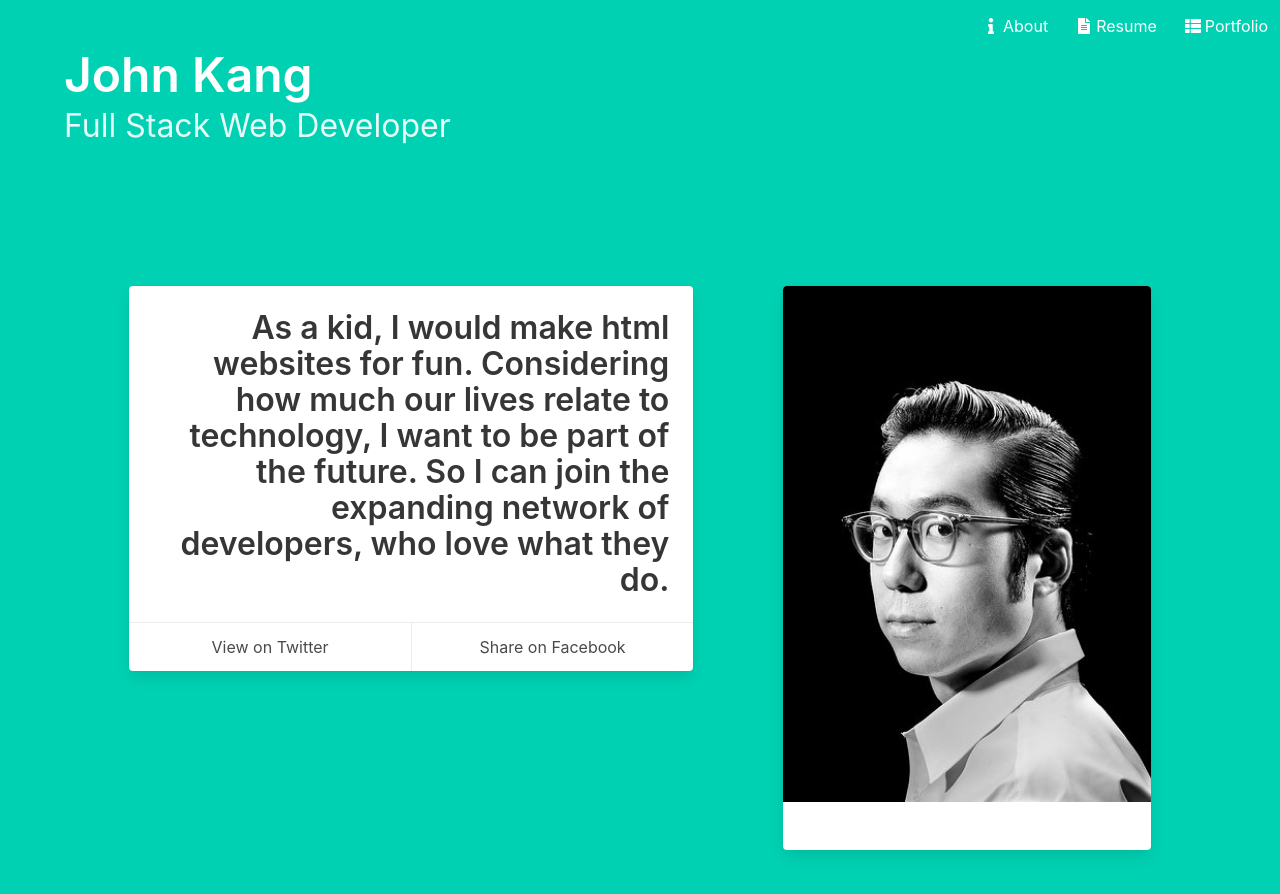
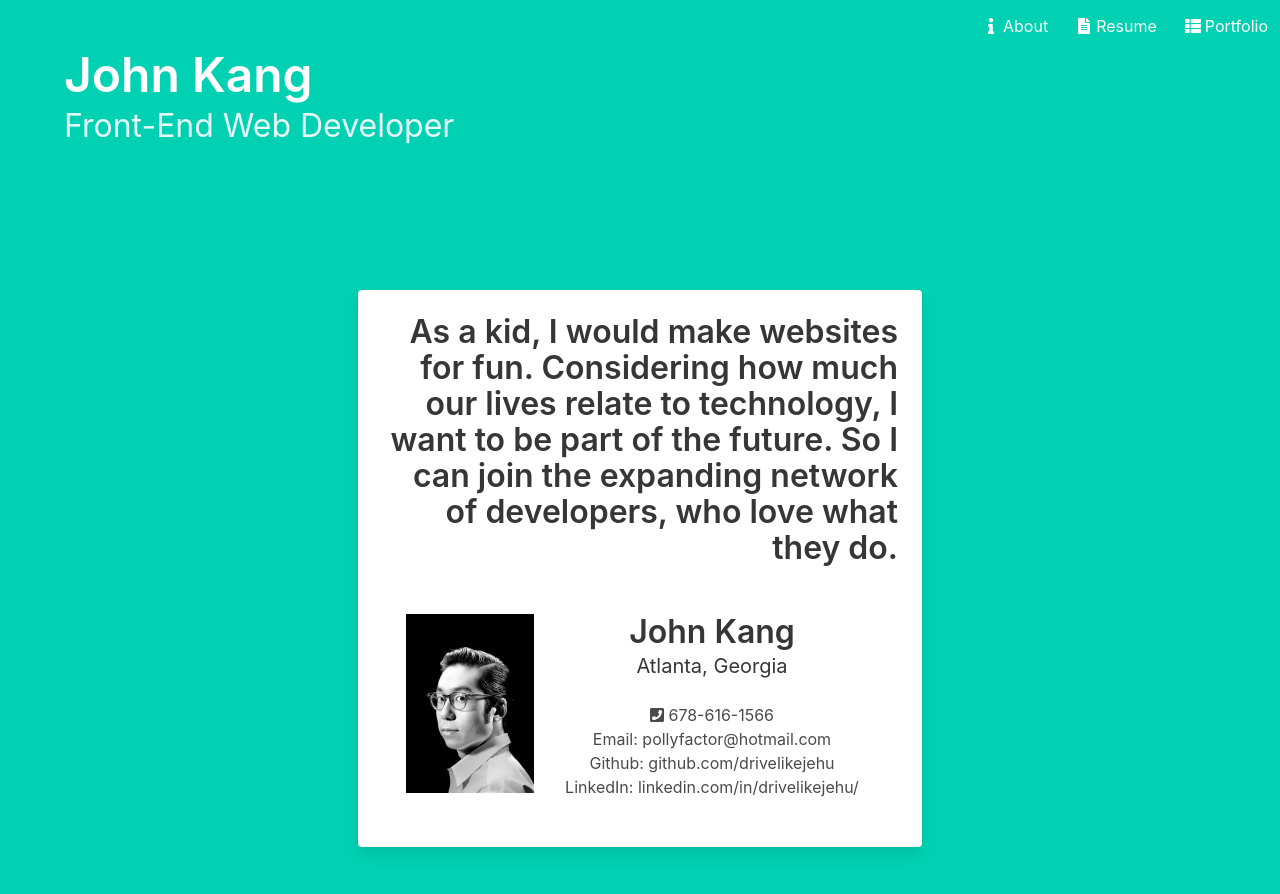
Before and after one commit to drivelikejehu/jkang-portfolio, a React (Create React App) app in the folder client/: page / in a window 1280 px wide. Shown: the top 894 px of the page. Built offline with nearby package versions, Linux system fonts and the light colour scheme.

Commit message:
changed About page layout

```diff
--- a/client/src/components/Shared/Navbar.jsx
+++ b/client/src/components/Shared/Navbar.jsx
@@ -50,12 +50,6 @@ function Navbar() {
               </span>
               <span>Portfolio</span>
             </a>
-            {/* <a className="navbar-item" href="/contact">
-              <span className="icon">
-                <i className="fas fa-envelope"></i>
-              </span>
-              <span>Contact</span>
-            </a> */}
           </div>
         </div>
       </nav>
@@ -63,7 +57,7 @@ function Navbar() {
         <div className="hero-body">
           <div className="container">
             <div className="title is-1">John Kang</div>
-            <div className="subtitle is-3">Full Stack Web Developer</div>
+            <div className="subtitle is-3">Front-End Web Developer</div>
           </div>
         </div>
       </section>
--- a/client/src/containers/About.jsx
+++ b/client/src/containers/About.jsx
@@ -1,5 +1,5 @@
 import React from "react";
-import john from "../images/jkangbw.jpg";
+import jkangbw from "../images/jkangbw.jpg";
 
 const About = () => {
   return (
@@ -8,44 +8,74 @@ const About = () => {
         <div className="hero-body">
           <div className="container">
             <div className="row">
-              <div className="columns">
+              <div className="columns is-mobile is-centered">
                 <div className="column"></div>
                 <div className="column is-half">
                   <div className="card">
                     <div className="card-content">
                       <p className="title has-text-dark has-text-right">
-                        As a kid, I would make html websites for fun.
-                        Considering how much our lives relate to technology, I
-                        want to be part of the future. So I can join the
-                        expanding network of developers, who love what they do.
+                        As a kid, I would make websites for fun. Considering how
+                        much our lives relate to technology, I want to be part
+                        of the future. So I can join the expanding network of
+                        developers, who love what they do.
                       </p>
+                      <div className="card-content">
+                        <div className="media">
+                          <div className="media-left">
+                            <figure className="image is-128x128">
+                              <img
+                                src={jkangbw}
+                                alt="John Kang black and white"
+                              />
+                            </figure>
                           </div>
-                    <footer className="card-footer">
-                      <p className="card-footer-item">
-                        <span>
-                          View on{" "}
-                          <a href="https://twitter.com/codinghorror/status/506010907021828096">
-                            Twitter
+                          <div className="media-content has-text-centered">
+                            <p className="title is-3 has-text-dark">
+                              John Kang
+                            </p>
+                            <p className="subtitle is-5 has-text-dark">
+                              Atlanta, Georgia
+                            </p>
+                            <i
+                              class="fa fa-phone-square"
+                              aria-hidden="true"
+                            ></i>
+                            <span> 678-616-1566</span>
+                            <p>Email: pollyfactor@hotmail.com</p>
+                            <p>
+                              Github:{" "}
+                              <a
+                                href="https://github.com/drivelikejehu"
+                                target="_blank"
+                                rel="noopener noreferrer"
+                              >
+                                github.com/drivelikejehu
                               </a>
-                        </span>
                             </p>
-                      <p className="card-footer-item">
-                        <span>
-                          Share on <a href="/#">Facebook</a>
-                        </span>
+                            <p>
+                              LinkedIn:{" "}
+                              <a
+                                href=" https://www.linkedin.com/in/drivelikejehu"
+                                target="_blank"
+                                rel="noopener noreferrer"
+                              >
+                                linkedin.com/in/drivelikejehu/
+                              </a>
                             </p>
-                    </footer>
+
+                            {/* <span>
+                              <span className="tag is-light">Html</span>
+                              <span className="tag is-light">CSS</span>
+                              <span className="tag is-light">JavaScript</span>
+                              <span className="tag is-light">jQuery</span>
+                              <span className="tag is-light">Bootstrap</span>
+                              <span className="tag is-light">JavaScript</span>
+                            </span> */}
                           </div>
                         </div>
-                <div className="column"></div>
-                <div className="column is-one-third">
-                  <div className="card">
-                    <div className="card-image">
-                      <figure className="image is-42x42">
-                        <img src={john} alt="John Kang black and white" />
-                      </figure>
                       </div>
-                    <div className="card-content"></div>
+                    </div>
+                    {/* <div className="card-content"></div> */}
                   </div>
                 </div>
                 <div className="column"></div>
--- a/client/src/containers/Resume.jsx
+++ b/client/src/containers/Resume.jsx
@@ -12,7 +12,7 @@ const Resume = () => {
                 <div className="column"></div>
                 <div className="column is-two-thirds has-text-centered">
                   <div className="title is-2">Resume</div>
-                  <div className="subtitle is-5">More about skill development</div>
+                  <div className="subtitle is-5">Forever a work in progress</div>
                   <a
                     href="https://docs.google.com/document/d/1aOl0OwNl-t7u9c6vaVp8fgHrSofBXTo3wTYHEODdIpQ/edit?usp=sharing"
                     className="button is-link is-medium"
@@ -24,18 +24,11 @@ const Resume = () => {
                     </span>
                     <span>My Resume</span>
                   </a>
-                  {/* <Link to="https://docs.google.com/document/d/1aOl0OwNl-t7u9c6vaVp8fgHrSofBXTo3wTYHEODdIpQ/edit?usp=sharing">
-                    resume
-                  </Link> */}
                 </div>
                 <div className="column"></div>
               </div>
             </div>
           </div>
-          {/* <div className="container">
-            <div className="title is-1">John Kang</div>
-            <div className="subtitle is-3">Full Stack Web Developer</div>
-          </div> */}
         </div>
       </section>
     </>
```
Lines whose indentation alone changed are shown as unchanged.
